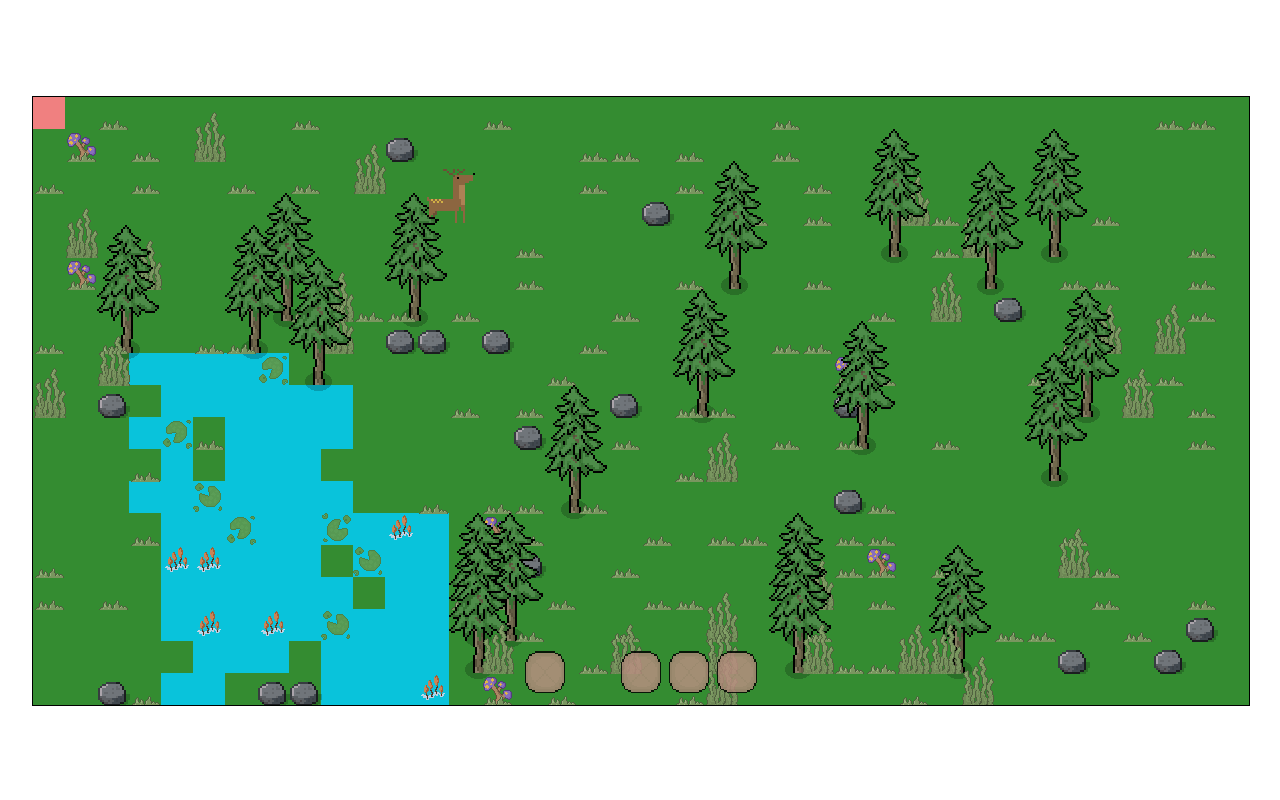
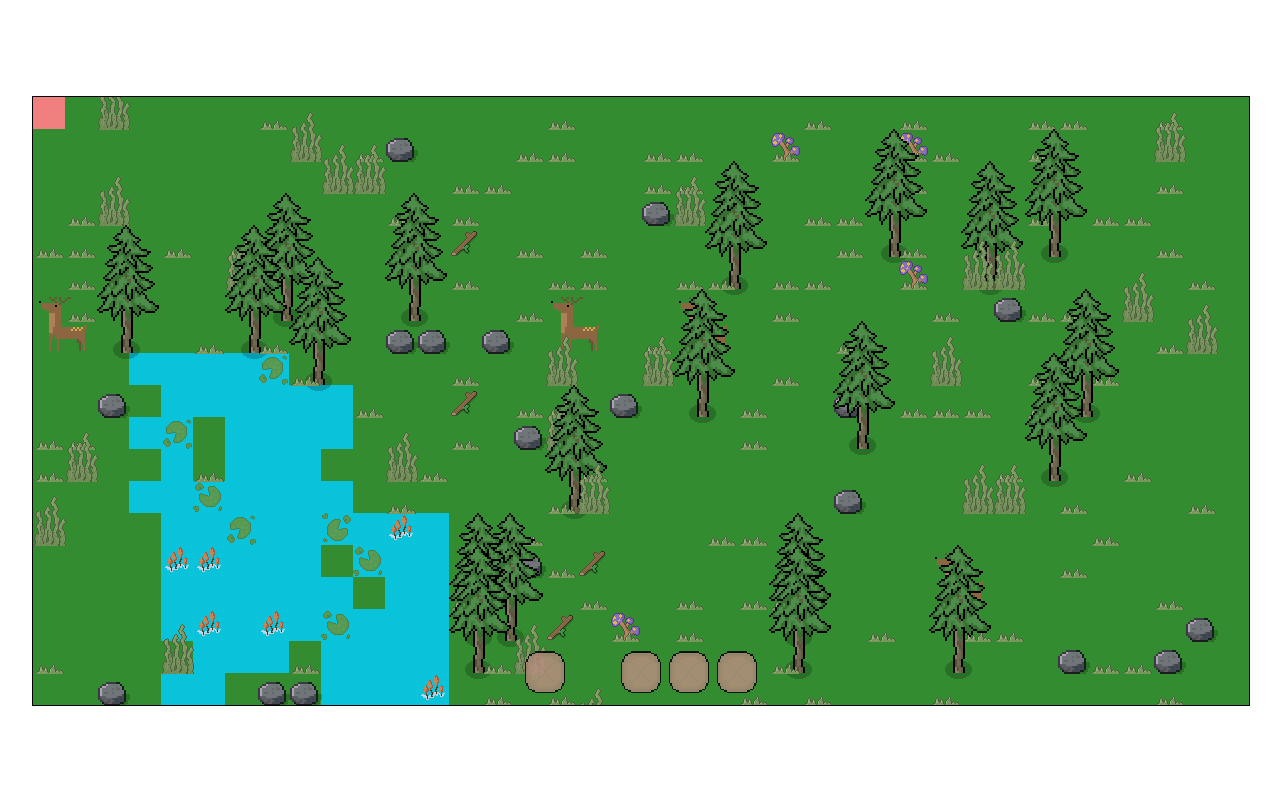
Before and after one commit to sase6/survival-game, a website with bundled scripts: page public/index.html in a window 1280 px wide. Built offline with nearby package versions, Linux system fonts and the light colour scheme.

Commit message:
init stick

```diff
--- a/public/styles/_environment.scss
+++ b/public/styles/_environment.scss
@@ -37,3 +37,10 @@
   background: url('/public/assets/environment/purple-mushroom.png');
   background-size: cover;
 }
+
+.stick {
+  @include defaultEntity();
+  border: none;
+  background: url('/public/assets/environment/stick.png');
+  background-size: cover;
+}
--- /dev/null
+++ b/scripts/entities/environment/stickClass.js
@@ -0,0 +1,11 @@
+import Entity from '../entityClass.js';
+import random from '../../helper/randomizer.js';
+
+class Stick extends Entity {
+  constructor(x, y, spawn) {
+    super(spawn, 'stick', x, y, false);
+    this.gridIndexes = [spawn.addToGrid(x, y, 2)];
+  }
+};
+
+export default Stick;
--- a/scripts/entities/spawn.js
+++ b/scripts/entities/spawn.js
@@ -5,6 +5,7 @@ import Deer from './animals/deer.js';
 import WaterBody from './environment/waterBodyClass.js';
 import Stone from './environment/stoneClass.js';
 import Mushroom from './environment/mushroom.js';
+import Stick from './environment/stickClass.js';
 import random from '../helper/randomizer.js';
 
 class Spawn {
@@ -18,6 +19,7 @@ class Spawn {
     this.spawnPlayer();
     this.spawnWaterBodies();
     this.spawnStone();
+    this.spawnSticks();
     this.spawnGrass();
     this.spawnTrees(35, 20);
     this.spawnDeers();
@@ -98,6 +100,15 @@ class Spawn {
       }
     }
   }
+
+  spawnSticks(xMax=1184, yMax=772) {
+    for (let x = 1; x < xMax; x += 32) {
+      for (let y = 1; y < yMax; y += 32) {
+        if (this.grid[this.getGridIndex(x, y)] !== undefined || random.percent(99)) continue;
+        new Stick(x, y, this);
+      }
+    }
+  }
 };
 
 export default Spawn;
```
Also changed, not shown: public/assets/environment/stick.png (added), public/styles/style.css, 1 other file.
